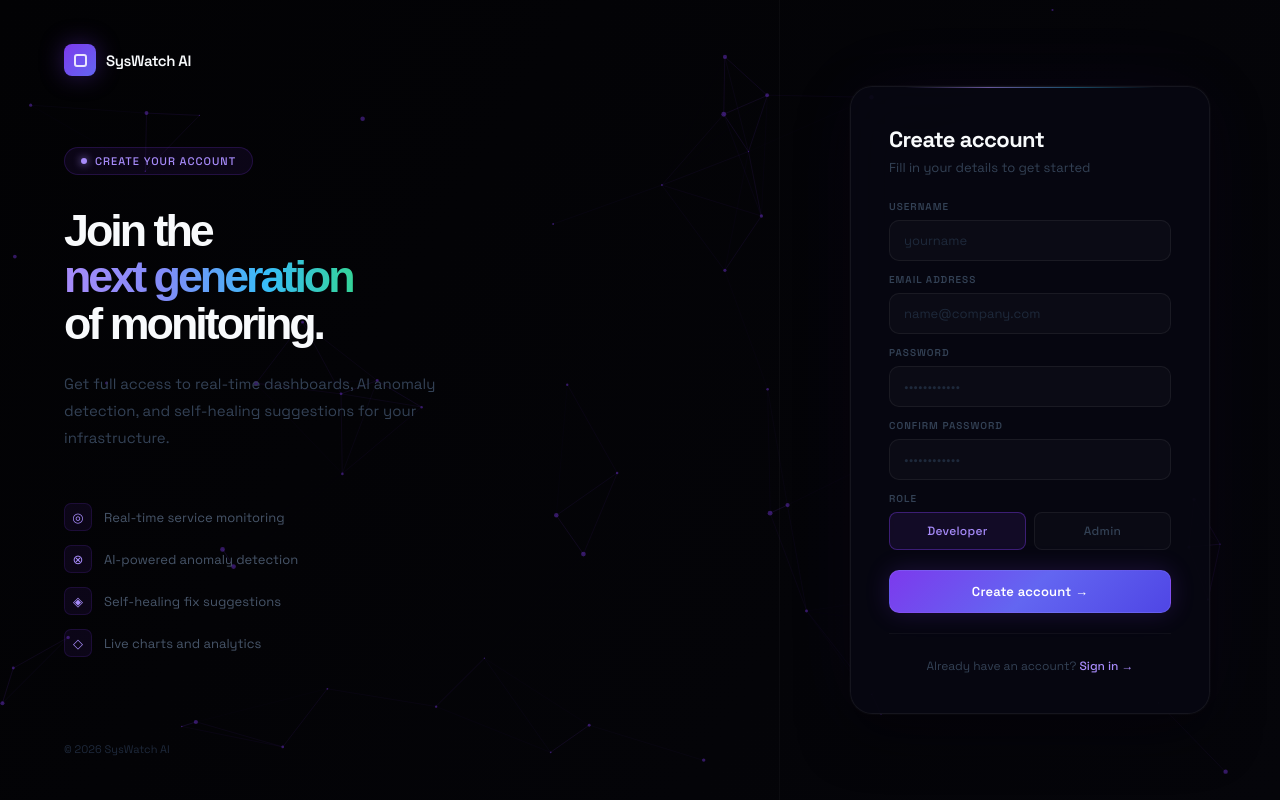
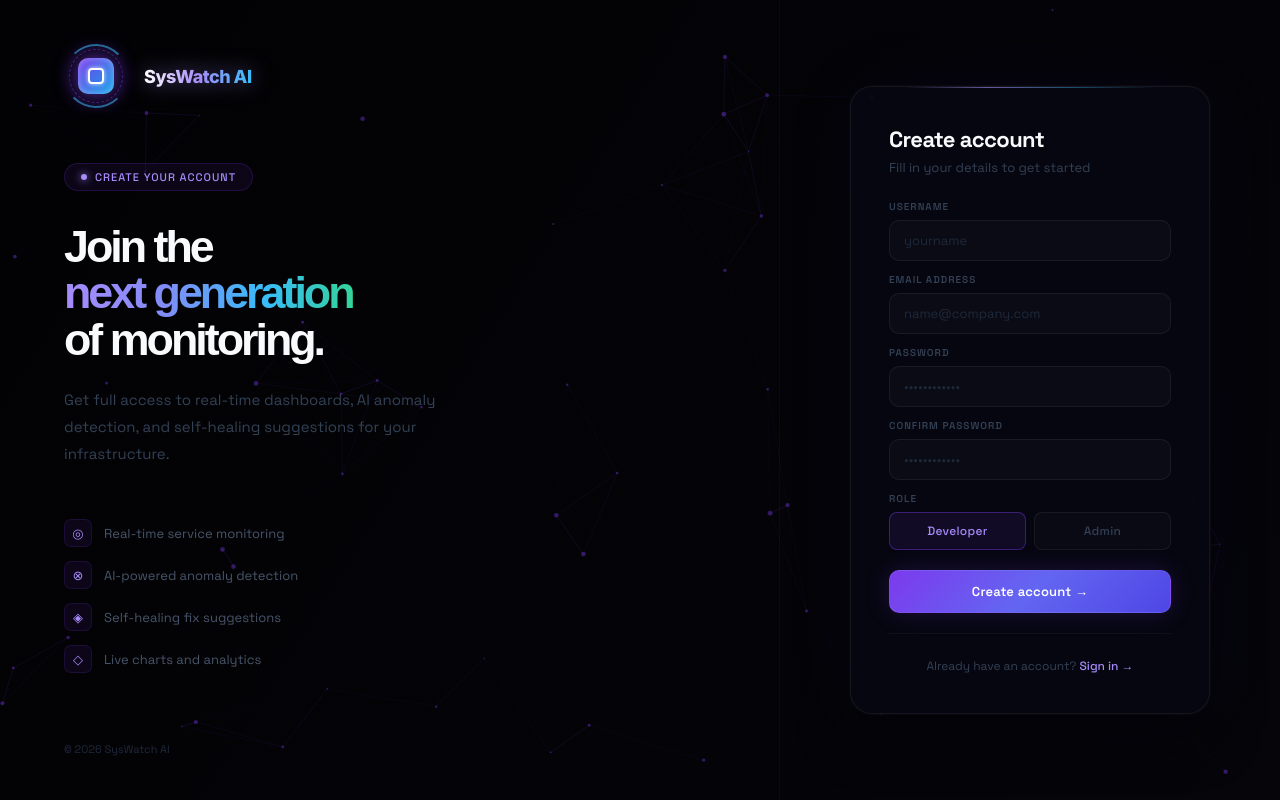
Before and after one commit to vibinston-fdo/syswatch-ai, a React (Create React App) app in the folder frontend/: page /register in a window 1280 px wide. Built offline with nearby package versions, Linux system fonts and the light colour scheme.

Commit message:
feat: apply glowing logo effect to all pages including sidebar

```diff
--- /dev/null
+++ b/frontend/src/components/GlowingLogo.jsx
@@ -0,0 +1,76 @@
+import { motion } from "framer-motion";
+
+const GlowingLogo = ({ size = "small", showText = true }) => {
+  const isLarge = size === "large";
+
+  const containerSize = isLarge ? 80 : 36;
+  const ring1Size = isLarge ? 120 : 54;
+  const ring2Size = isLarge ? 140 : 64;
+  const innerBoxSize = isLarge ? 36 : 16;
+  const fontSize = isLarge ? "36px" : "18px";
+  const gap = isLarge ? "32px" : "16px";
+
+  return (
+    <div style={{ display: "flex", alignItems: "center", gap: gap, cursor: "pointer" }}>
+      <div style={{ position: "relative", display: "flex", alignItems: "center", justifyContent: "center", width: ring2Size, height: ring2Size }}>
+        <motion.div
+          animate={{ rotate: 360 }}
+          transition={{ duration: 4, repeat: Infinity, ease: "linear" }}
+          style={{
+            position: "absolute", width: ring1Size, height: ring1Size,
+            borderRadius: "50%",
+            border: "1px dashed rgba(124,58,237,0.5)",
+            boxShadow: "0 0 20px rgba(124,58,237,0.2)"
+          }}
+        />
+        <motion.div
+          animate={{ rotate: -360 }}
+          transition={{ duration: 6, repeat: Infinity, ease: "linear" }}
+          style={{
+            position: "absolute", width: ring2Size, height: ring2Size,
+            borderRadius: "50%",
+            border: "2px solid transparent",
+            borderTopColor: "rgba(56,189,248,0.8)",
+            borderBottomColor: "rgba(56,189,248,0.8)",
+            opacity: 0.7
+          }}
+        />
+        <motion.div
+          style={{
+            width: containerSize, height: containerSize,
+            borderRadius: isLarge ? "20px" : "10px",
+            background: "linear-gradient(135deg, #7c3aed, #0ea5e9)",
+            display: "flex", alignItems: "center",
+            justifyContent: "center",
+            boxShadow: `0 0 ${isLarge ? '60px' : '20px'} rgba(124,58,237,0.8), inset 0 0 ${isLarge ? '20px' : '8px'} rgba(255,255,255,0.4)`,
+            position: "relative",
+            zIndex: 2
+          }}
+        >
+          <div style={{
+            width: innerBoxSize, height: innerBoxSize,
+            borderRadius: isLarge ? "8px" : "4px",
+            border: `${isLarge ? '4px' : '2px'} solid #fff`,
+            boxShadow: `0 0 ${isLarge ? '15px' : '5px'} rgba(255,255,255,0.8)`
+          }} />
+        </motion.div>
+      </div>
+
+      {showText && (
+        <div style={{
+          fontSize: fontSize, fontWeight: "900",
+          letterSpacing: "-0.5px",
+          background: "linear-gradient(to right, #fff, #a78bfa, #38bdf8)",
+          WebkitBackgroundClip: "text",
+          WebkitTextFillColor: "transparent",
+          fontFamily: "'Inter', system-ui, sans-serif",
+          filter: "drop-shadow(0 0 10px rgba(167,139,250,0.5))"
+        }}>
+          SysWatch AI
+        </div>
+      )}
+    </div>
+  );
+};
+
+export default GlowingLogo;
--- a/frontend/src/components/Sidebar.jsx
+++ b/frontend/src/components/Sidebar.jsx
@@ -2,6 +2,7 @@ import { useNavigate, useLocation } from "react-router-dom";
 import { motion } from "framer-motion";
 import { useState, useEffect } from "react";
 import { LayoutDashboard, Activity, AlertTriangle, BarChart3, LogOut, ChevronLeft, ChevronRight } from "lucide-react";
+import GlowingLogo from "./GlowingLogo";
 
 const Sidebar = ({ alertCount }) => {
   const navigate = useNavigate();
@@ -120,24 +121,14 @@ const Sidebar = ({ alertCount }) => {
           whileHover={{ scale: 1.02 }}
           whileTap={{ scale: 0.98 }}
           onClick={() => navigate("/dashboard")}
-          style={{ display: "flex", alignItems: "center", gap: "10px", cursor: "pointer" }}
+          style={{ cursor: "pointer", marginLeft: collapsed ? "0px" : "12px" }}
         >
-          <motion.div
-            animate={{ boxShadow: ["0 0 16px rgba(124,58,237,0.35)", "0 0 28px rgba(124,58,237,0.6)", "0 0 16px rgba(124,58,237,0.35)"] }}
-            transition={{ duration: 2, repeat: Infinity }}
-            style={{
-              width: "28px", height: "28px", borderRadius: "7px",
-              background: "linear-gradient(135deg, #7c3aed, #6366f1)",
-              display: "flex", alignItems: "center", justifyContent: "center",
-              flexShrink: 0
-            }}
-          >
-            <div style={{ width: "11px", height: "11px", borderRadius: "2px", border: "2px solid rgba(255,255,255,0.85)" }} />
-          </motion.div>
-          {!collapsed && (
-            <span style={{ fontSize: "16px", fontWeight: "700", color: "#f8fafc", letterSpacing: "-0.5px" }}>
-              SysWatch <span className="gradient-text">AI</span>
-            </span>
+          {collapsed ? (
+            <div style={{ transform: "scale(0.8)", transformOrigin: "center", display: "flex", justifyContent: "center" }}>
+              <GlowingLogo size="small" showText={false} />
+            </div>
+          ) : (
+            <GlowingLogo size="small" showText={true} />
           )}
         </motion.div>
       </div>
--- a/frontend/src/pages/Login.jsx
+++ b/frontend/src/pages/Login.jsx
@@ -3,6 +3,7 @@ import { useNavigate } from "react-router-dom";
 import { motion, AnimatePresence } from "framer-motion";
 import api from "../api";
 import NetworkBackground from "../components/NetworkBackground";
+import GlowingLogo from "../components/GlowingLogo";
 
 const Login = () => {
   const [email, setEmail] = useState("");
@@ -65,23 +66,9 @@ const Login = () => {
           initial={{ opacity: 0, y: -12 }}
           animate={{ opacity: 1, y: 0 }}
           transition={{ delay: 0.3 }}
-          style={{ display: "flex", alignItems: "center", gap: "10px" }}
+          onClick={() => navigate("/")}
         >
-          <div style={{
-            width: "32px", height: "32px", borderRadius: "8px",
-            background: "linear-gradient(135deg, #7c3aed, #6366f1)",
-            boxShadow: "0 0 24px rgba(124,58,237,0.35)",
-            display: "flex", alignItems: "center", justifyContent: "center",
-          }}>
-            <div style={{
-              width: "13px", height: "13px", borderRadius: "3px",
-              border: "2px solid rgba(255,255,255,0.85)",
-            }} />
-          </div>
-          <span style={{
-            fontSize: "15px", fontWeight: "600",
-            color: "#f8fafc", letterSpacing: "-0.4px",
-          }}>SysWatch AI</span>
+          <GlowingLogo size="small" />
         </motion.div>
 
         {/* Hero */}
--- a/frontend/src/pages/Register.jsx
+++ b/frontend/src/pages/Register.jsx
@@ -3,6 +3,7 @@ import { useNavigate } from "react-router-dom";
 import { motion, AnimatePresence } from "framer-motion";
 import api from "../api";
 import NetworkBackground from "../components/NetworkBackground";
+import GlowingLogo from "../components/GlowingLogo";
 
 const Register = () => {
   const [form, setForm] = useState({
@@ -92,26 +93,9 @@ const Register = () => {
           initial={{ opacity: 0, y: -12 }}
           animate={{ opacity: 1, y: 0 }}
           transition={{ delay: 0.3 }}
-          style={{ display: "flex", alignItems: "center", gap: "10px", cursor: "pointer" }}
           onClick={() => navigate("/login")}
         >
-          <div style={{
-            width: "32px", height: "32px",
-            borderRadius: "8px",
-            background: "linear-gradient(135deg, #7c3aed, #6366f1)",
-            boxShadow: "0 0 24px rgba(124,58,237,0.35)",
-            display: "flex", alignItems: "center", justifyContent: "center",
-          }}>
-            <div style={{
-              width: "13px", height: "13px",
-              borderRadius: "3px",
-              border: "2px solid rgba(255,255,255,0.85)",
-            }} />
-          </div>
-          <span style={{
-            fontSize: "15px", fontWeight: "600",
-            color: "#f8fafc", letterSpacing: "-0.4px",
-          }}>SysWatch AI</span>
+          <GlowingLogo size="small" />
         </motion.div>
 
         {/* Hero text */}
```
Also changed, not shown: 1 other file (tests, documents, lock files or other folders).
